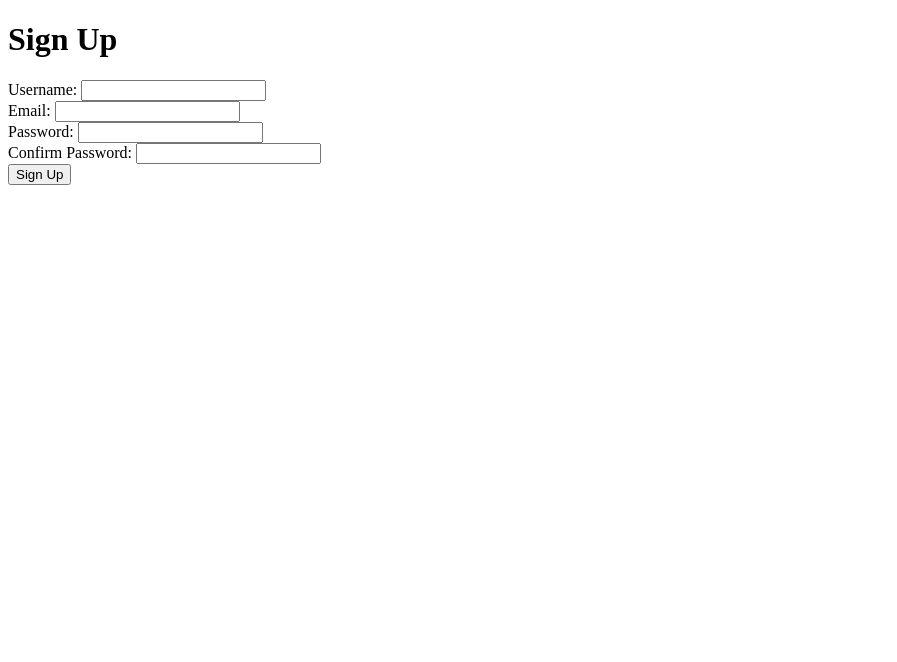
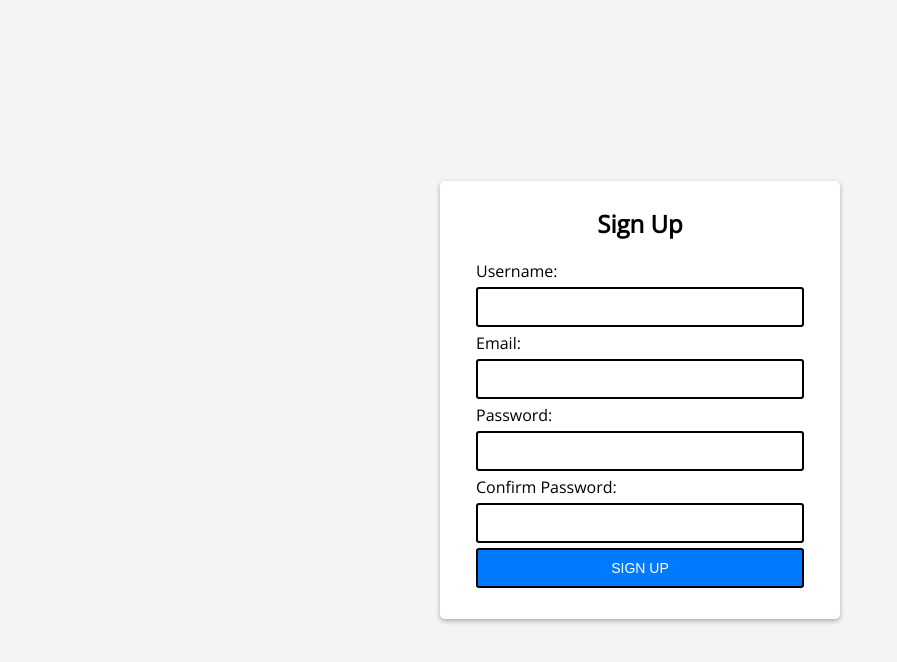
Before and after one commit to lwinmoe51/form-validation, a plain HTML site: page index.html in a window 1280 px wide. Shown: the whole page, without its empty margins (0-897 px from the left). Drawn offline with nearby package versions, Linux system fonts and the light colour scheme; files that its build step writes are made by us from their sources; the site is published under a folder, as on GitHub Pages, so addresses that start at the root find nothing.

Commit message:
fix link css and js fiile

```diff
--- a/index.html
+++ b/index.html
@@ -6,7 +6,7 @@
     <meta http-equiv="X-UA-Compatible" content="IE=edge">
     <meta name="viewport" content="width=device-width, initial-scale=1.0">
     <title>Form JS</title>
-    <link rel="stylesheet" href="/javascript/form-validation/css/style.css">
+    <link rel="stylesheet" href="css/style.css">
 </head>
 
 <body>
```
